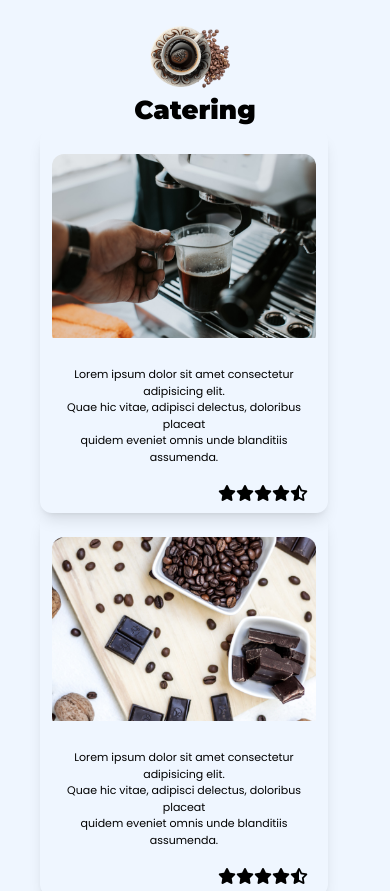
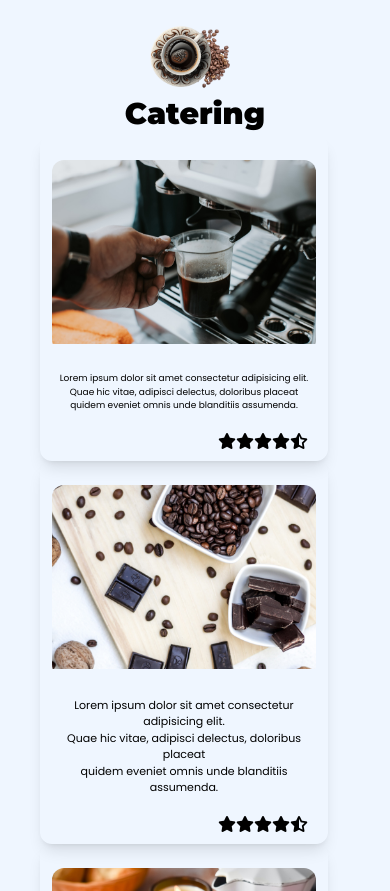
Before and after one commit to kidus-collab/Coffee-terminal, a website: page dist/shop.html in a window 390 px wide. Shown: the part 1549-2440 px from the top of the page. Drawn offline with nearby package versions, Linux system fonts and the light colour scheme.

Commit message:
small changes

```diff
--- a/dist/shop.html
+++ b/dist/shop.html
@@ -82,14 +82,14 @@
 <section id="catering">
     <div class="items-center justify-center mb-20">
       <img src="/src/assets/Cup.png" alt="Cup of coffee" class="mt-3 mx-auto w-1/4 h-1/4">
-      <h1 class="font-mont text-[26px] sm:text-[40px] md:text-[50px] -mt-3 lg:-mt-5 text-center">Catering</h1>
+      <h1 class="font-mont text-[30px] sm:text-[40px] md:text-[50px] -mt-3 lg:-mt-5 text-center">Catering</h1>
         <div class="mySwiper">
         <!-- column 1 catering -->
         <div class="shadow-lg w-72 ml-10 sm:mx-auto md:w-96 rounded-xl p-3">
           <div class="overflow-hidden mx-auto h-48 mt-3 rounded-xl">
             <img src="/src/assets/caterpic.jpg" alt="" class="hover:scale-150 transition-all duration-500 ease-in-out"/>
           </div>
-          <p class="font-pop text-[11px] font-extralight my-5 text-center">Lorem ipsum dolor sit amet consectetur adipisicing elit.<br /> Quae hic vitae, adipisci delectus, doloribus
+          <p class="font-pop text-[9px] sm:text-[11px] font-extralight my-5 text-center">Lorem ipsum dolor sit amet consectetur adipisicing elit.<br /> Quae hic vitae, adipisci delectus, doloribus
             placeat<br /> quidem eveniet omnis unde blanditiis assumenda.</p>
           <div class="flex mx-2 justify-end">
             <i class="fa-solid fa-star"></i>
```
Also changed, not shown: dist/tailwindstyle.css.
